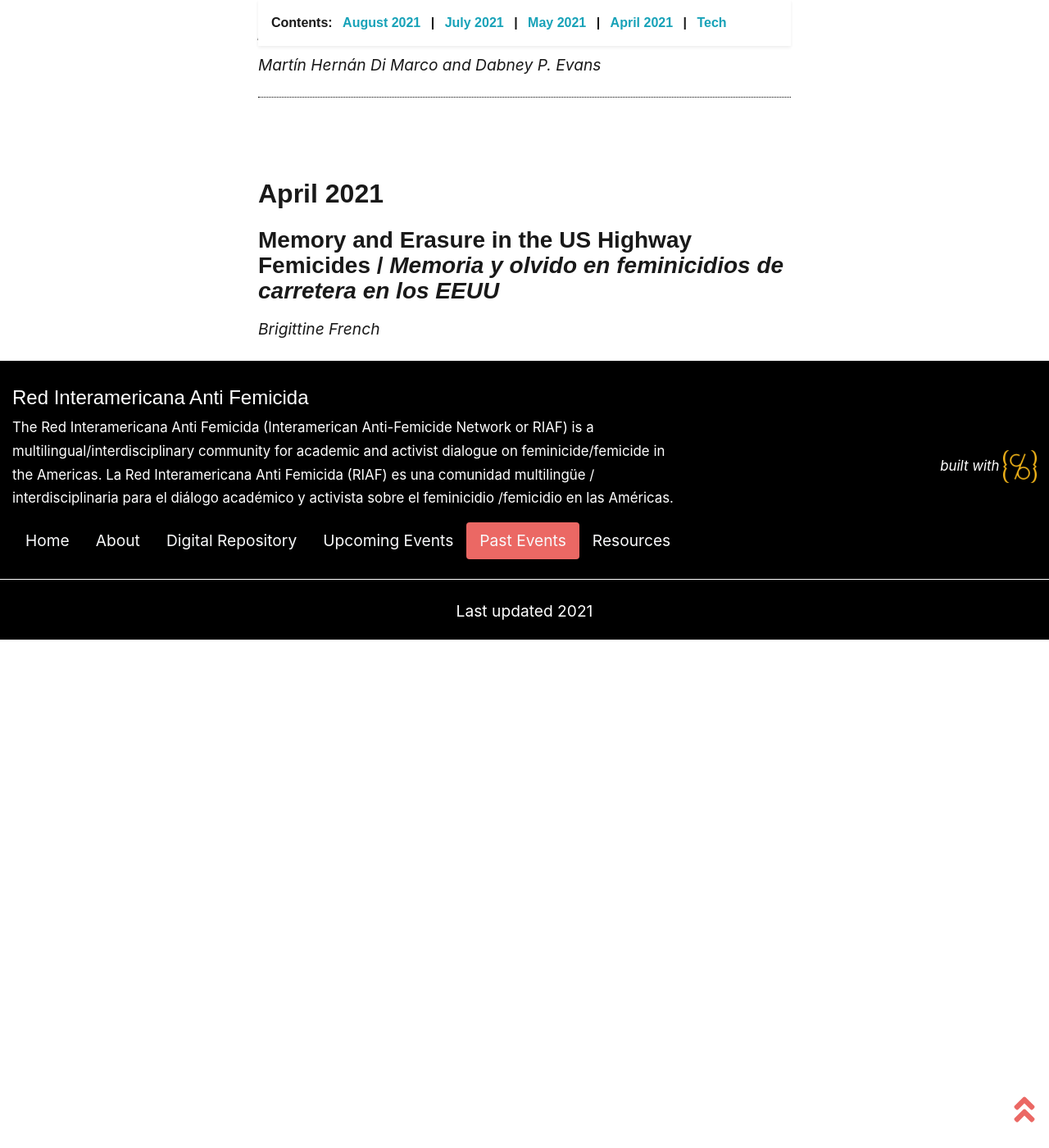
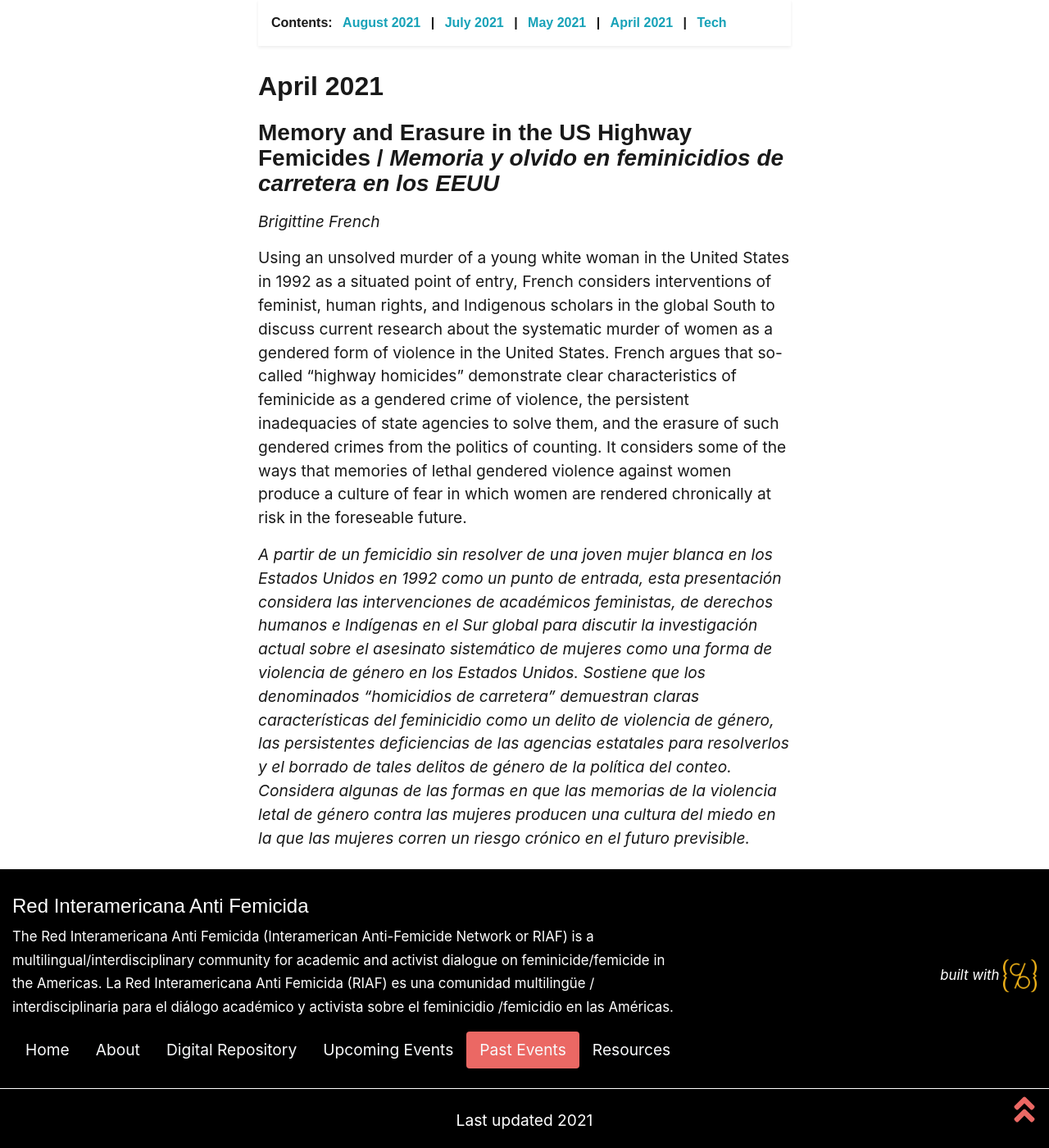
Before and after one commit to riaf-red/riaf-red.github.io, a Jekyll site: the page built from pages/past.md, in a window 1280 px wide and 1400 px high, scrolled down 2452 px. Shown: the whole window at 82% size. Built offline with Jekyll 4.4.1, drawn with Linux system fonts in a browser that asks for light colours; nearby versions of some CDN libraries; some web fonts are replaced; before the commit the page ends 3232 px from its top, so only the background shows below that; some of the changed lines change nothing that is shown; some of the changed text lies outside the part shown.

Commit message:
Update past.md

```diff
--- a/pages/past.md
+++ b/pages/past.md
@@ -8,11 +8,8 @@
 {% include feature/nav-menu.html sections="August 2021;July 2021;May 2021;April 2021;" %}
 
 ## August 2021
-### "Ni una menos: un grito vigente en Argentina"/ "Ni una menos: An Urgent Cry in Argentina"
+### *Ni una menos: un grito vigente en Argentina* / Ni una menos: An Urgent Cry in Argentina
 *Lara Andrés, Laura Oszust, and el Observatorio Ahora que Nos Ven*
-
-- Wednesday, August 11, 2021 at 4:00 pm CST/CDMX, 6:00 pm Argentina
-- Miércoles, 11 de agosto 2021 a las 4:00 pm CDMX, 6:00 pm Argentina
 
 *Los femicidios ocurrieron desde siempre en Argentina, pero fue recién en 2015, a partir del crimen de Chiara Páez, que desencadenó movilizaciones en todo el país ante el grito de "Ni una menos", los femicidios cobraron una resonancia pública y mediática nunca antes vista. Este fenómeno puso en escena la existencia de estos crímenes de odio hacia las mujeres, la necesidad y denuncia por la implementación de políticas públicas que prevengan y frenen las violencias de género y clarificó la potencia de un nuevo (pero también viejo) actor político: los movimientos de mujeres y LGBTIQ+. En esta presentación, demostraremos las particularidades del Ni una menos como fenómeno social, la importancia de contar con registros y contar con datos sobre la violencia de género, las características de los femicidios en Argentina y las deudas pendientes en el grito de Ni unx menos*
 
@@ -40,3 +37,7 @@
 ### Memory and Erasure in the US Highway Femicides / *Memoria y olvido en feminicidios de carretera en los EEUU*
 
 *Brigittine French*
+
+Using an unsolved murder of a young white woman in the United States in 1992 as a situated point of entry, French considers interventions of feminist, human rights, and Indigenous scholars in the global South to discuss current research about the systematic murder of women as a gendered form of violence in the United States. French argues that so-called "highway homicides" demonstrate clear characteristics of feminicide as a gendered crime of violence, the persistent inadequacies of state agencies to solve them, and the erasure of such gendered crimes from the politics of counting. It considers some of the ways that memories of lethal gendered violence against women produce a culture of fear in which women are rendered chronically at risk in the foreseable future.
+
+*A partir de un femicidio sin resolver de una joven mujer blanca en los Estados Unidos en 1992 como un punto de entrada, esta presentación considera las intervenciones de académicos feministas, de derechos humanos e Indígenas en el Sur global para discutir la investigación actual sobre el asesinato sistemático de mujeres como una forma de violencia de género en los Estados Unidos. Sostiene que los denominados “homicidios de carretera” demuestran claras características del feminicidio como un delito de violencia de género, las persistentes deficiencias de las agencias estatales para resolverlos y el borrado de tales delitos de género de la política del conteo. Considera algunas de las formas en que las memorias de la violencia letal de género contra las mujeres producen una cultura del miedo en la que las mujeres corren un riesgo crónico en el futuro previsible.*
```
